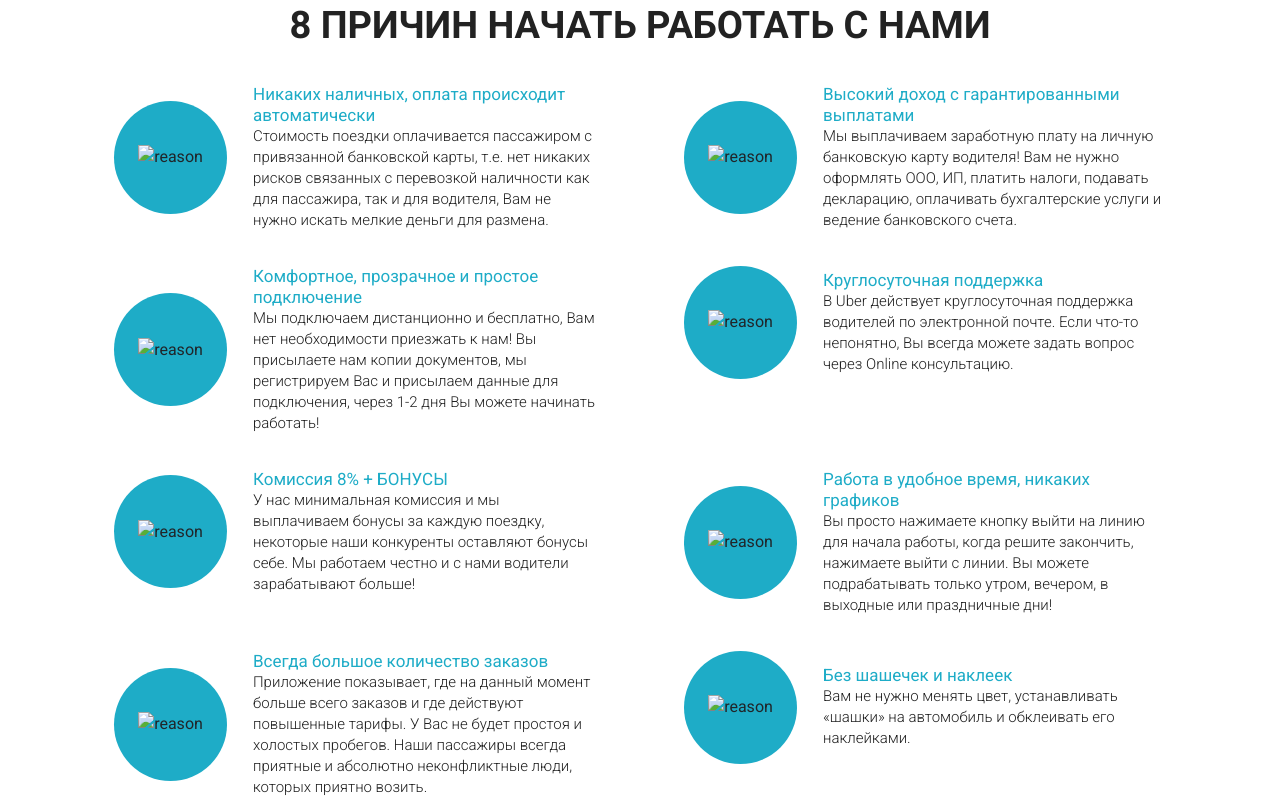
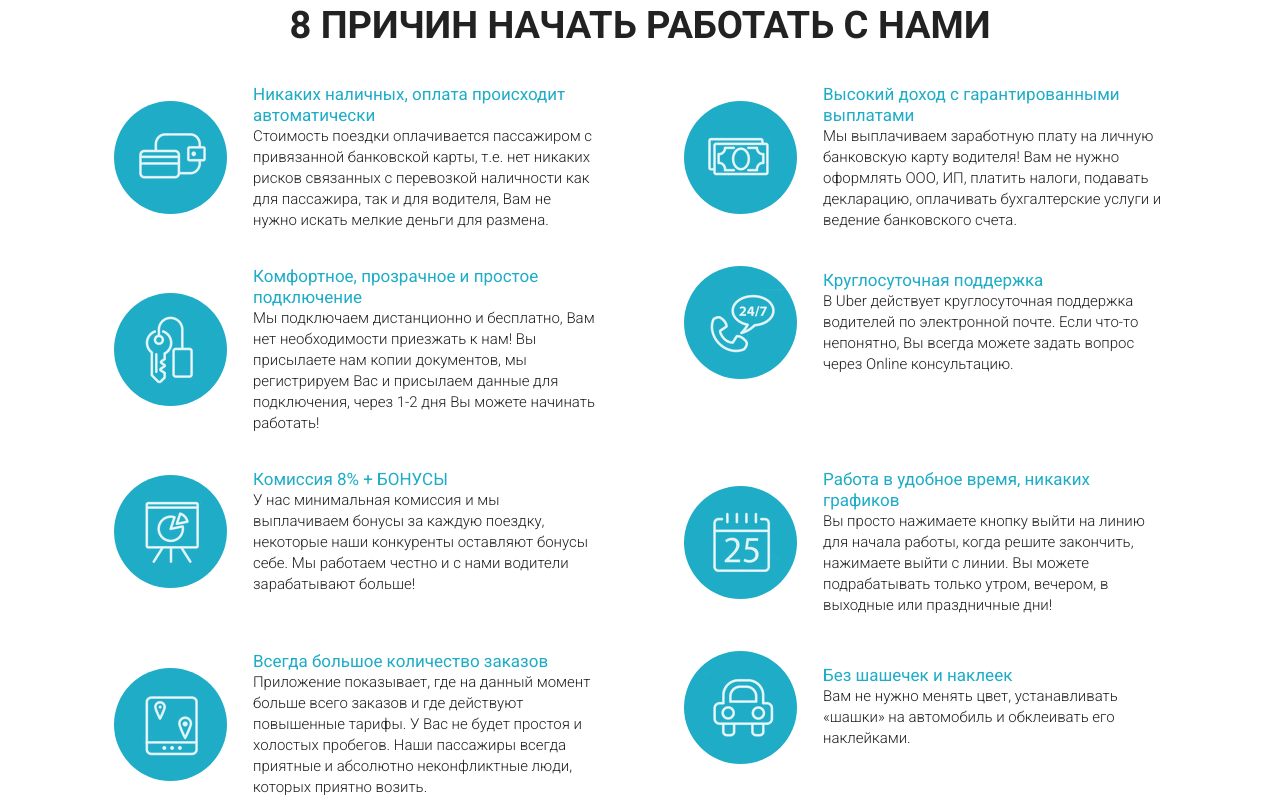
Before and after one commit to nadezhdaevgenevna/uber, a website: page src/index.html in a window 1280 px wide. Shown: the part 980-1781 px from the top of the page. Drawn offline with Linux system fonts and the light colour scheme; the site is published under a folder, as on GitHub Pages, so addresses that start at the root find nothing.

Commit message:
Update index.html

```diff
--- a/src/index.html
+++ b/src/index.html
@@ -115,7 +115,7 @@
           <div class="col-md-6">
             <div class="reasons-block">
               <div class="reasons-round">
-                <img src="/icons/2nd.frame/card.icon.png" alt="reason" />
+                <img src="icons/2nd.frame/card.icon.png" alt="reason" />
               </div>
               <div class="reasons-descr">
                 <div class="reasons-title">
@@ -133,7 +133,7 @@
           <div class="col-md-6">
             <div class="reasons-block">
               <div class="reasons-round">
-                <img src="/icons/2nd.frame/money.icon.png" alt="reason" />
+                <img src="icons/2nd.frame/money.icon.png" alt="reason" />
               </div>
               <div class="reasons-descr">
                 <div class="reasons-title">
@@ -151,7 +151,7 @@
           <div class="col-md-6">
             <div class="reasons-block">
               <div class="reasons-round">
-                <img src="/icons/2nd.frame/key.icon.png" alt="reason" />
+                <img src="icons/2nd.frame/key.icon.png" alt="reason" />
               </div>
               <div class="reasons-descr">
                 <div class="reasons-title">
@@ -169,7 +169,7 @@
           <div class="col-md-6">
             <div class="reasons-block">
               <div class="reasons-round">
-                <img src="/icons/2nd.frame/7.icon.png" alt="reason" />
+                <img src="icons/2nd.frame/7.icon.png" alt="reason" />
               </div>
               <div class="reasons-descr">
                 <div class="reasons-title">Круглосуточная поддержка</div>
@@ -184,7 +184,7 @@
           <div class="col-md-6">
             <div class="reasons-block">
               <div class="reasons-round">
-                <img src="/icons/2nd.frame/diagramm.icon.png" alt="reason" />
+                <img src="icons/2nd.frame/diagramm.icon.png" alt="reason" />
               </div>
               <div class="reasons-descr">
                 <div class="reasons-title">Комиссия 8% + БОНУСЫ</div>
@@ -199,7 +199,7 @@
           <div class="col-md-6">
             <div class="reasons-block">
               <div class="reasons-round">
-                <img src="/icons/2nd.frame/calendar.icon.png" alt="reason" />
+                <img src="icons/2nd.frame/calendar.icon.png" alt="reason" />
               </div>
               <div class="reasons-descr">
                 <div class="reasons-title">
@@ -217,7 +217,7 @@
           <div class="col-md-6">
             <div class="reasons-block">
               <div class="reasons-round">
-                <img src="/icons/2nd.frame/phone.icon.png" alt="reason" />
+                <img src="icons/2nd.frame/phone.icon.png" alt="reason" />
               </div>
               <div class="reasons-descr">
                 <div class="reasons-title">
@@ -235,7 +235,7 @@
           <div class="col-md-6">
             <div class="reasons-block">
               <div class="reasons-round">
-                <img src="/icons/2nd.frame/car.icon.png" alt="reason" />
+                <img src="icons/2nd.frame/car.icon.png" alt="reason" />
               </div>
               <div class="reasons-descr">
                 <div class="reasons-title">Без шашечек и наклеек</div>
```
